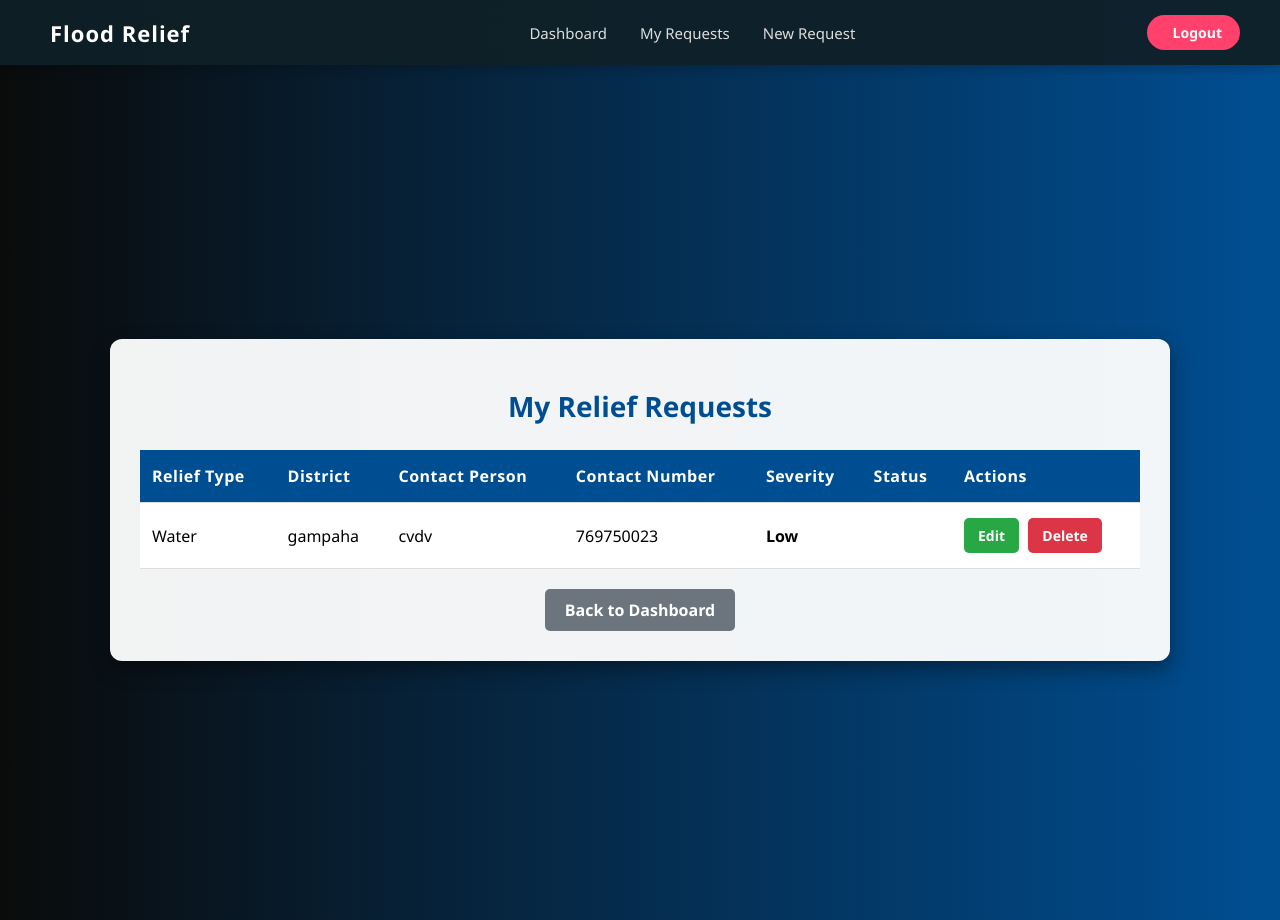
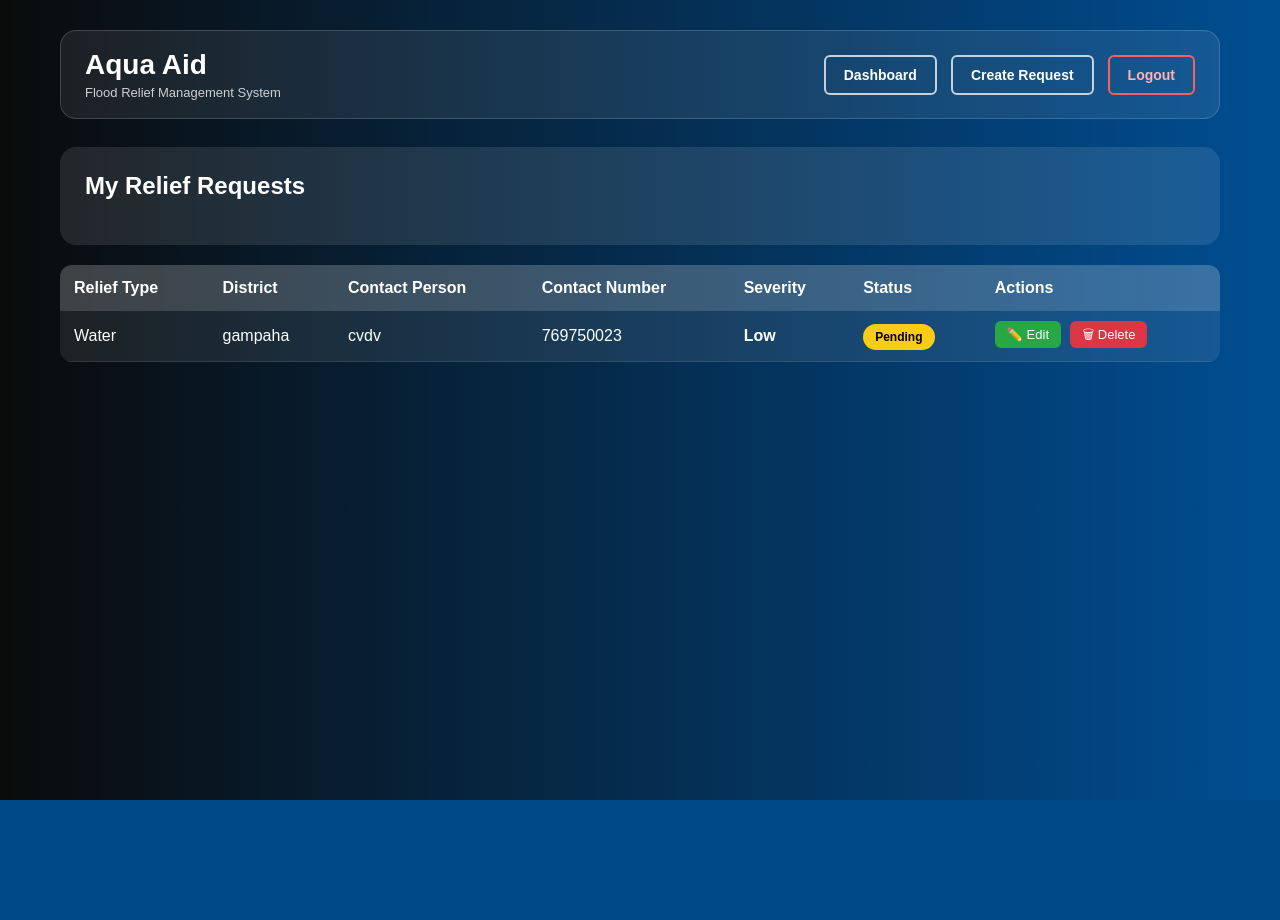
Before and after one commit to DinithiHimayaPerera/Flood-Relief-Management-System, a PHP site: page /view_requests.php in a window 1280 px wide. After the commit the page ends 800 px from the top, so only its background shows below. Run offline with PHP 8.4, Linux system fonts and the light colour scheme; data comes from the database, SQL or seed files in the repository.

Commit message:
did some modifications to the UI

```diff
--- a/dashboard.php
+++ b/dashboard.php
@@ -20,7 +20,7 @@ if ($link->connect_error) {
 $user_id = $_SESSION['user_id'];
 $user_name = $_SESSION['user_name'];
 
-// Fetch statistics
+
 $sql_total = "SELECT COUNT(*) as total FROM relief_requests WHERE user_id = '$user_id'";
 $res_total = $link->query($sql_total);
 $total_requests = $res_total->fetch_assoc()['total'];
--- a/navbar.php
+++ b/navbar.php
@@ -1,81 +1,15 @@
-<style>
-.navbar {
-    position: fixed;
-    top: 0;
-    left: 0;
-    width: 100%;
-    box-sizing: border-box;
-    background: rgba(15, 32, 39, 0.95);
-    backdrop-filter: blur(10px);
-    -webkit-backdrop-filter: blur(10px);
-    display: flex;
-    justify-content: space-between;
-    align-items: center;
-    padding: 15px 40px;
-    box-shadow: 0 4px 10px rgba(0, 0, 0, 0.2);
-    z-index: 1000;
-}
-.nav-brand {
-    color: #fff;
-    font-size: 22px;
-    font-weight: 700;
-    display: flex;
-    align-items: center;
-    gap: 10px;
-    letter-spacing: 1px;
-}
-.nav-brand i { color: #11998e; }
-.nav-links {
-    list-style: none;
-    display: flex;
-    gap: 25px;
-    margin: 0;
-}
-.nav-links li a {
-    color: #ddd;
-    text-decoration: none;
-    font-size: 15px;
-    font-weight: 500;
-    transition: all 0.3s ease;
-    display: flex;
-    align-items: center;
-    gap: 8px;
-}
-.nav-links li a:hover { color: #11998e; }
-.logout-btn {
-    background: #ff416c;
-    color: white;
-    padding: 8px 18px;
-    text-decoration: none;
-    border-radius: 50px;
-    font-size: 14px;
-    font-weight: 600;
-    transition: all 0.3s ease;
-    display: flex;
-    align-items: center;
-    gap: 8px;
-}
-.logout-btn:hover {
-    background: #ff4b2b;
-    transform: translateY(-2px);
-    box-shadow: 0 5px 10px rgba(255, 65, 108, 0.3);
-}
-@media (max-width: 768px) {
-    .navbar { flex-direction: column; padding: 15px; gap: 15px; }
-    .nav-links { gap: 15px; flex-wrap: wrap; justify-content: center; }
-}
-</style>
+<?php
+$current_page = basename($_SERVER['PHP_SELF']);
+?>
 
-<nav class="navbar">
-    <div class="nav-brand">
-        <i class="fas fa-water"></i> Flood Relief
-    </div>
-    <ul class="nav-links">
-        <li><a href="dashboard.php"><i class="fas fa-home"></i> Dashboard</a></li>
-        <li><a href="view_requests.php"><i class="fas fa-list"></i> My Requests</a></li>
-        <li><a href="create_request.php"><i class="fas fa-plus-circle"></i> New Request</a></li>
-    </ul>
-    <div class="nav-logout">
-        <a href="logout.php" class="logout-btn"><i class="fas fa-sign-out-alt"></i> Logout</a>
-    </div>
-</nav>
+<div class="nav-links">
+
+    <a href="dashboard.php" class="btn-nav <?php if($current_page=='dashboard.php') echo 'active'; ?>">Dashboard</a>
+
+    <a href="view_requests.php" class="btn-nav <?php if($current_page=='view_requests.php') echo 'active'; ?>">View Requests</a>
+
+    <a href="create_request.php" class="btn-nav <?php if($current_page=='create_request.php') echo 'active'; ?>">Create Request</a>
+
+    <a href="logout.php" class="btn-nav btn-logout">Logout</a>
+
+</div>
--- a/view_requests.php
+++ b/view_requests.php
@@ -24,124 +24,256 @@ if ($conn -> connect_error)
     <meta name="viewport" content="width=device-width, initial-scale=1.0">
     <title>Document</title>
 <style>
-body {
-        background: linear-gradient(to right, #0a0b0b, #004e92);
-        font-family: 'Segoe UI', Tahoma, Geneva, Verdana, sans-serif;
-        display: flex;
-        justify-content: center;
-        align-items: center;
-        min-height: 100vh;
+    * {
     margin: 0;
-        padding: 20px;
-        padding-top: 100px;
+    padding: 0;
+    box-sizing: border-box;
+    font-family: Arial, Helvetica, sans-serif;
 }
 
+
+body {
+    min-height: 100vh;
+    background: linear-gradient(to right, #0a0b0b, #004e92);
+    color: white;
+}
+
+
 .container {
-        background: rgba(255, 255, 255, 0.95);
-        padding: 30px;
-         border-radius: 12px;
-        box-shadow: 0 8px 20px rgba(0, 0, 0, 0.4);
    width: 100%;
-        max-width: 1000px;
-        overflow-x: auto;
+    max-width: 1200px;
+    margin: 0 auto;
+    padding: 30px 20px 40px;
 }
- h1 {
-    text-align: center;
+
+
+.navbar {
+    display: flex;
+    justify-content: space-between;
+    align-items: center;
+    gap: 20px;
+    flex-wrap: wrap;
+    padding: 18px 24px;
+    margin-bottom: 28px;
+    border: 1px solid rgba(255,255,255,0.16);
+    border-radius: 16px;
+    background: rgba(255,255,255,0.08);
+}
+
+
+.brand-section h2 {
+    font-size: 28px;
+    font-weight: bold;
+}
+
+.brand-section p {
+    font-size: 13px;
+    color: rgba(255,255,255,0.78);
+     margin-top: 4px;
+}
+
+
+.nav-links {
+    display: flex;
+    gap: 14px;
+    flex-wrap: wrap;
+    align-items: center;
+}
+
+
+.btn-nav {
+    text-decoration: none;
+    color: white;
+    border: 2px solid rgba(255,255,255,0.75);
+    padding: 10px 18px;
+    border-radius: 6px;
+    font-weight: bold;
+    font-size: 14px;
+    transition: 0.3s;
+}
+
+
+.btn-nav:hover {
+    background: white;
     color: #004e92;
-    margin-bottom: 25px;
-    font-size: 28px;
 }
+
+
+.btn-nav.active {
+    background: white;
+    color: #004e92;
+}
+
+
+.btn-logout {
+    border-color: #ff5c5c;
+    color: #ffb3b3;
+}
+
+.btn-logout:hover {
+    background: #ff5c5c;
+    color: white;
+}
+
+
+.panel-section {
+    background: rgba(255,255,255,0.10);
+    padding: 25px;
+    border-radius: 16px;
+    margin-bottom: 20px;
+}
+
+
+.panel-section h2 {
+    margin-bottom: 20px;
+}
+
+
 table {
     width: 100%;
     border-collapse: collapse;
-            margin-top: 10px;
-            background-color: white;
+    background: rgba(255,255,255,0.08);
+    border-radius: 12px;
+    overflow: hidden;
 }
 
-        th, td {
-            padding: 15px 12px;
+
+th {
+    padding: 14px;
     text-align: left;
-            border-bottom: 1px solid #ddd;
+    background: rgba(255,255,255,0.15);
+    color: white;
 }
-        th {
-            background-color: #004e92;
+
+
+td {
+    padding: 14px;
+    border-bottom: 1px solid rgba(255,255,255,0.1);
+}
+
+
+tr:hover {
+    background: rgba(255,255,255,0.1);
+}
+
+
+.badge {
+    padding: 6px 12px;
+    border-radius: 20px;
+    font-size: 12px;
+    font-weight: bold;
+}
+
+.badge-success {
+    background: #22c55e;
     color: white;
-            font-weight: bold;
-            letter-spacing: 0.5px;
 }
-        tr:hover {
-            background-color: #f1f5f9;
+
+.badge-danger {
+    background: #ef4444;
+    color: white;
 }
+
+.badge-warning {
+    background: #facc15;
+    color: black;
+}
+
+
 .btn-edit {
     background-color: #28a745;
     color: white;
-            padding: 8px 14px;
+    padding: 6px 12px;
     text-decoration: none;
-            border-radius: 5px;
-            font-size: 14px;
-            font-weight: bold;
+    border-radius: 6px;
+    font-size: 13px;
+    margin-right: 5px;
     transition: 0.3s;
-            display: inline-block;
-            margin-right: 5px;
 }
+
 .btn-delete {
     background-color: #dc3545;
     color: white;
-            padding: 8px 14px;
+    padding: 6px 12px;
     text-decoration: none;
-            border-radius: 5px;
-            font-size: 14px;
-            font-weight: bold;
+    border-radius: 6px;
+    font-size: 13px;
     transition: 0.3s;
-            display: inline-block;
 }
-        .btn-delete {
-            background-color: #dc3545;
-            color: white;
-            padding: 8px 14px;
-            text-decoration: none;
-            border-radius: 5px;
-            font-size: 14px;
-            font-weight: bold;
-            transition: 0.3s;
-            display: inline-block;
+
+
+.btn-edit:hover {
+    background-color: #218838;
+    transform: scale(1.05);
 }
-.btn-edit:hover { background-color: #218838; }
-        .btn-delete:hover { background-color: #c82333; }
 
-        .no-data {
-            text-align: center;
-            font-size: 18px;
-            color: #666;
-            padding: 20px;
-            background-color: #f8f9fa;
-            border-radius: 8px;
-            border: 1px dashed #ccc;
+.btn-delete:hover {
+    background-color: #c82333;
+    transform: scale(1.05);
 }
+
+
 .btn-back {
     background-color: #6c757d;
     color: white;
     padding: 10px 20px;
     text-decoration: none;
-            border-radius: 5px;
-            font-size: 16px;
-            font-weight: bold;
-            transition: 0.3s;
+    border-radius: 6px;
     display: inline-block;
     margin-top: 20px;
 }
+
 .btn-back:hover {
     background-color: #5a6268;
 }
+
+
 .btn-container {
     text-align: center;
+}
+
+
+.no-data {
+    text-align: center;
+    padding: 20px;
+    color: rgba(255,255,255,0.7);
+}
+
+
+@media (max-width: 768px) {
+    .navbar {
+        flex-direction: column;
+        align-items: flex-start;
+    }
+
+    .nav-links {
+        width: 100%;
+    }
+
+    .btn-nav {
+        width: 100%;
+        text-align: center;
+    }
 }
  </style>
 </head>
 <body>
-    <?php include 'navbar.php'; ?>
     <div class="container">
-        <h1>My Relief Requests</h1>
+
+    <div class="navbar">
+        <div class="brand-section">
+            <h2>Aqua Aid</h2>
+            <p>Flood Relief Management System</p>
+        </div>
+
+        <div class="nav-links">
+            <a href="dashboard.php" class="btn-nav">Dashboard</a>
+            <a href="create_request.php" class="btn-nav">Create Request</a>
+            <a href="logout.php" class="btn-nav btn-logout">Logout</a>
+        </div>
+    </div>
+    <div class="panel-section">
+        <h2>My Relief Requests</h2></div>
 
         <?php if ($result->num_rows > 0): ?>
          <table>
@@ -166,11 +298,24 @@ body {
                     <td><?php echo htmlspecialchars($row['contact_person_name']); ?></td>
                     <td><?php echo htmlspecialchars($row['contact_number']); ?></td>
                     <td><strong><?php echo htmlspecialchars($row['severity']); ?></strong></td>
-                    <td><?php echo htmlspecialchars($row['status']); ?></td>
+<td>
+<?php
+$status = $row['status'];
 
+if($status == 'Accepted'){
+    echo "<span class='badge badge-success'>Accepted</span>";
+}
+elseif($status == 'Rejected'){
+    echo "<span class='badge badge-danger'>Rejected</span>";
+}
+else{
+    echo "<span class='badge badge-warning'>Pending</span>";
+}
+?>
+</td>
                     <td>
-                   <a href="update.php?id=<?php echo $row['request_id']; ?>" class="btn-edit">Edit</a>
-                  <a href="delete_request.php?id=<?php echo $row['request_id']; ?>" class="btn-delete" onclick="return confirm('Are you sure you want to delete this request?');">Delete</a>
+                   <a href="update.php?id=<?php echo $row['request_id']; ?>" class="btn-edit">✏️ Edit</a>
+                  <a href="delete_request.php?id=<?php echo $row['request_id']; ?>" class="btn-delete" onclick="return confirm('Are you sure you want to delete this request?');">🗑 Delete</a>
                     </td>
                  </tr>
                     <?php endwhile; ?>
@@ -179,9 +324,7 @@ body {
         <?php else: ?>
             <p class="no-data">You have not submitted any relief requests yet.</p>
         <?php endif; ?>
-       <div class="btn-container">
-            <a href="dashboard.php" class="btn-back">Back to Dashboard</a>
-        </div>
+
     </div>
 
 </body>
```
Also changed, not shown: create_request.php (+7 -2 lines). Lines whose indentation alone changed are shown as unchanged.
